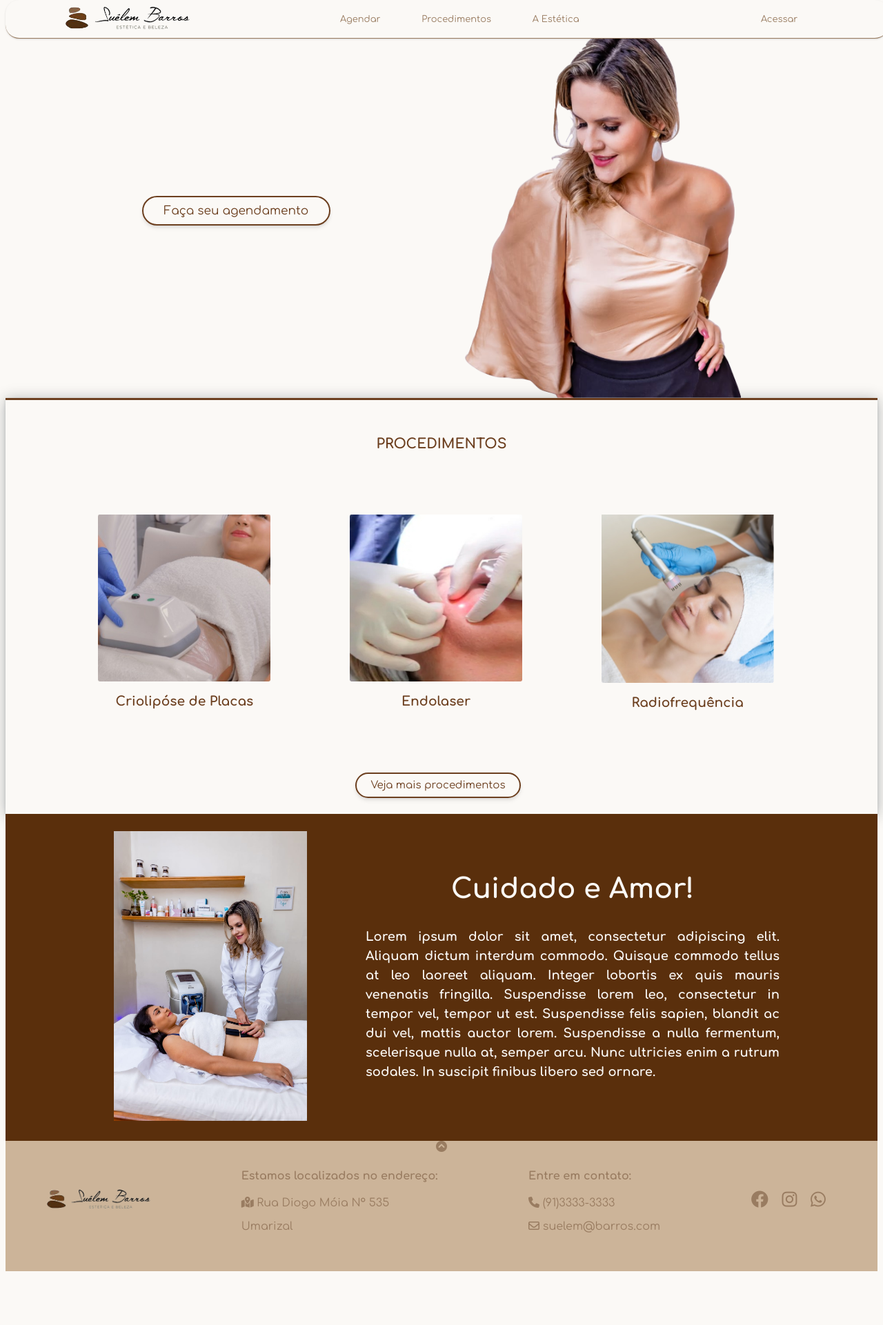
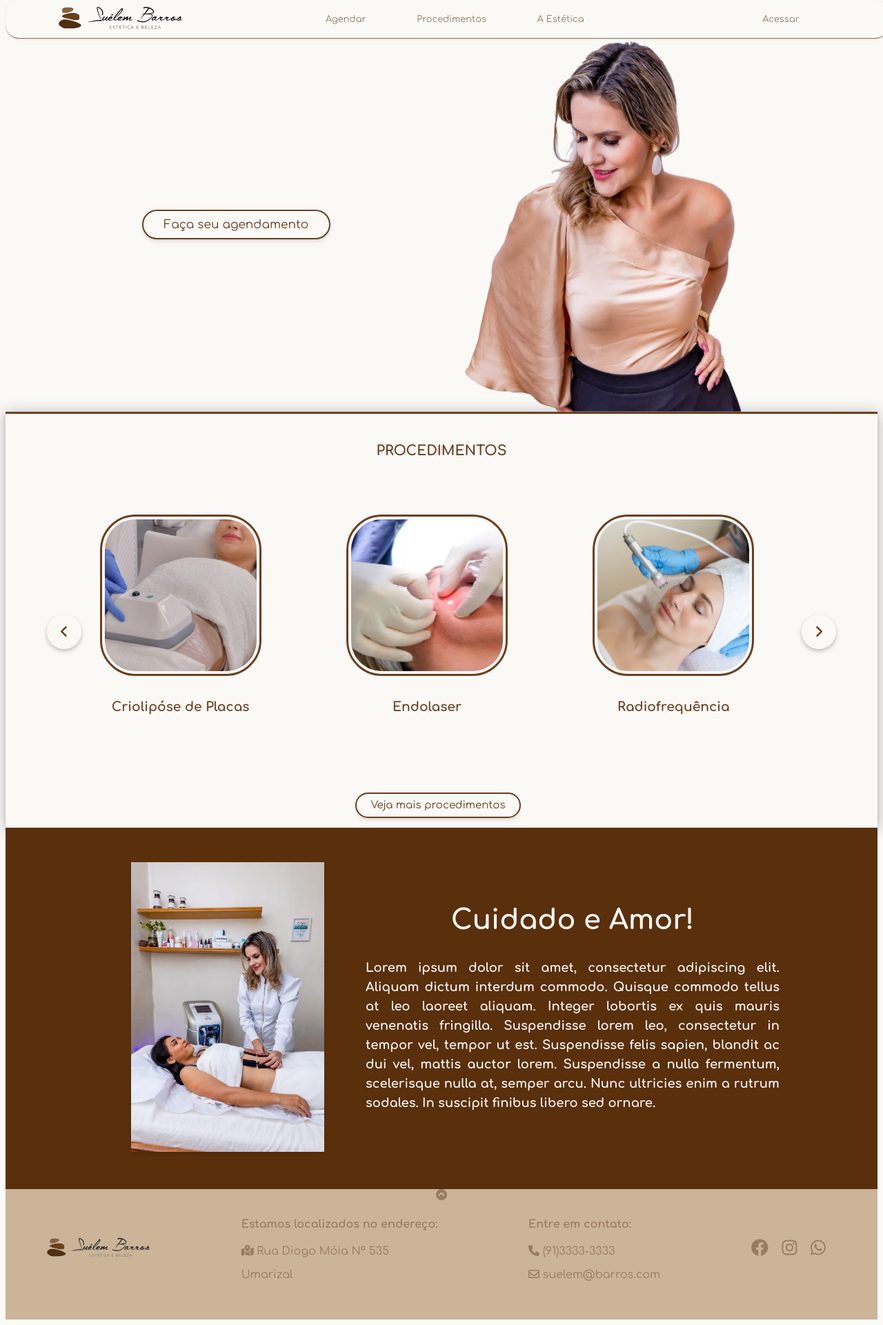
Before and after one commit to Gab053/Estetica-Suelem-Barros, a Flask app: page / in a window 1280 px wide. Shown: the whole page at 69% size. Before the commit the page ends 1843 px from the top, so only its background shows below. Run offline with Flask 3, Linux system fonts and the light colour scheme.

Commit message:
Update home

```diff
--- a/static/css/home.css
+++ b/static/css/home.css
@@ -23,6 +23,7 @@ header{
     border-radius: 20px;
     position: fixed;
     top: 0px;
+    z-index: 4;
     box-shadow: rgba(0, 0, 0, 0.1) 0px 1px 3px 0px, rgba(0, 0, 0, 0.06) 0px 1px 2px 0px;
 }
 .header-logo{
@@ -32,7 +33,7 @@ header{
 }
 header ul a{
     margin-right: 40px;
-    padding: 8px;
+    padding: 8px 15px;
     color: #997C61;
     text-decoration: none;
     border-radius: 20px;
@@ -54,7 +55,7 @@ button{
     display: flex;
     justify-content: space-around;
     align-items: center;
-    margin-top: 30px;
+    margin-top: 50px;
 }
 
 
@@ -107,24 +108,67 @@ button{
     padding: 8px 20px;
 }
 
-.procedimentos ul{
+.wrapper{
     max-width: 1100px;
     width: 100%;
-    padding: 0 35px;
+    position: relative;
+
 }
-.procedimentos .carrossel{
+
+.wrapper i{
+    height: 50px;
+    width: 50px;
+    background: #FBF9F6;
+    text-align: center;
+    line-height: 50px;
+    border-radius: 50%;
+    cursor: pointer;
+    position: absolute;
+    top: 50%;
+    font-size: 1.25rem;
+    transform: translateY(-50%);
+    box-shadow: 0 3px 6px rgba(0,0,0,0.23);
+    color: #6C3F1F;
+}
+.wrapper i:first-child {
+    left: -22px;
+}
+.wrapper i:last-child {
+    right: -22px;
+}
+
+
+
+.wrapper .carrossel{
     display: grid;
     grid-auto-flow: column;
     grid-auto-columns: calc((100% / 3) - 12px);
-    gap: 10px;
-    overflow: hidden;
+    gap: 16px;
+    overflow-x: auto;
+    scroll-snap-type: x mandatory;
+    scroll-behavior: smooth;
+    scrollbar-width: 0;
+
+    @media screen and (max-width: 900px) {
+    grid-auto-columns: calc((100% / 2) - 8px);
+}
+    @media screen and (max-width: 625px) {
+    grid-auto-columns: 100%;
+}
 }
 
-.carrossel :where(.card, .card img){
+.carrossel::-webkit-scrollbar{
+    display: none;
+}
+.carrossel :where(.card, .img){
     display: flex;
     align-items: center;
     justify-content: center;
-    flex-direction: column;
+
+}
+.carrossel.dragging{
+    scroll-snap-type: none;
+    scroll-behavior: auto;
 }
 .carrossel .dragging .card{
     cursor: grab;
@@ -132,26 +176,41 @@ button{
 }
 
 .carrossel .card{
+    scroll-snap-align: start;
     list-style: none;
-    color:#6C3F1F;
-    height: 300px;
+    height: 342px;
     display: flex;
     cursor: pointer;
     align-items: center;
     justify-content: center;
     flex-direction: column;
+    padding-bottom: 15px;
+    border-radius: 5%;
+    background: #FBF9F6;
 
 
+    }
+
+
+.card .img img{
+    width: 220px;
+    height: 220px;
+    object-fit: cover;
+    border-radius: 20%;
+
+}
+.card .img{
+
+    width: 228px;
+    height: 228px;
+    border-radius: 22%;
+    border: 3px solid #6C3F1F;
+}
+.card h3{
+    color: #6C3F1F;
+    padding: 17px;
 }
 
-
-.card img{
-    width: 250px;
-    height: 250px;
-    object-fit: cover;
-    border-radius: 1%;
-
-}
 
 .procedimentos a{
 
@@ -169,7 +228,7 @@ button{
 .procedimentos a:hover{
     color: #FBF9F6;
     background-color: #6C3F1F;
-    box-shadow: rgba(0, 0, 0, 0.1) 0px 4px 6px -1px, rgba(0, 0, 0, 0.06) 0px 2px 4px -1px;
+
 }
 
 
@@ -186,8 +245,9 @@ button{
 }
 .sobre img{
     width: 280px;
-    padding: 25px;
-    margin-right: 50px;
+
+    margin: 50px;
+    box-shadow: rgba(0, 0, 0, 0.1) 0px 4px 6px -1px, rgba(0, 0, 0, 0.06) 0px 2px 4px -1px;
 }
 .sobre ul{
     padding: 10px;
@@ -210,7 +270,7 @@ button{
 /* Footer*/
 .fa-brands {
     /* color: #bda556; */
-    color:#997C61;
+    color: #997C61;
     font-size: 25px;
     margin-right: 15px;
 }
--- a/static/js/drag.js
+++ b/static/js/drag.js
@@ -1,6 +1,28 @@
 const carrossel = document.querySelector(".carrossel");
+const arrowBtns = document.querySelectorAll(".wrapper i");
+const firstCardWidth = carrossel.querySelector(".card").offsetWidth;
+const carrosselChildrens = [...carrossel.children];
 
 let isDragging = false, startX, startScrollLeft;
+
+let cardPerView = Math.round(carrossel.offsetWidth / firstCardWidth);
+
+//copias de cards finais para carrossel infinito
+carrosselChildrens.slice(-cardPerView).reverse().forEach(card => {
+    carrossel.insertAdjacentHTML("afterbegin", card.outerHTML)
+});
+//copias de cards iniciais para carrossel infinito
+carrosselChildrens.slice(0, cardPerView).forEach(card => {
+    carrossel.insertAdjacentHTML("beforeend", card.outerHTML)
+});
+
+
+
+arrowBtns.forEach(btn => {
+    btn.addEventListener("click", () => {
+        carrossel.scrollLeft += btn.id === "left" ? -firstCardWidth :  firstCardWidth;
+    })
+});
 
 const dragStart = (e) => {
     isDragging = true;
@@ -22,6 +44,25 @@ const dragStop = () => {
     carrossel.classList.remove("dragging");
 }
 
+const infiniteScroll = () => {
+    if(carrossel.scrollLeft === 0){
+        console.log("aiaiuiui");
+    } else if(carrossel.scrollLeft === carrossel.scrollWidth - carrossel.offsetWidth){
+        console.log("aaaaaaaa");
+    }
+}
+
 carrossel.addEventListener("mousedown", dragStart);
 carrossel.addEventListener("mousemove", dragging);
 document.addEventListener("mouseup", dragStop);
+carrossel.addEventListener("scroll", infiniteScroll);
+
+
+
+
+document.getElementById("irSobre").addEventListener("click", function() {
+    window.scrollTo({
+        top: 1140,
+        behavior: "smooth"
+    });
+});
--- a/templates/homepage.html
+++ b/templates/homepage.html
@@ -9,11 +9,11 @@
 </head>
 <body>
      <header>
-        <div><a href="/homepage"><img src="../static/img/logo.png" class="header-logo"></a></div>
+        <div><a href="/"><img src="../static/img/logo.png" class="header-logo"></a></div>
         <ul>
             <a href="/login">Agendar</a>
             <a href="#">Procedimentos</a>
-            <a href="#">A Estética</a>
+            <a href="/" id="irSobre">A Estética</a>
         </ul>
         <ul>
         <a href="/login">Acessar</a>
@@ -22,7 +22,7 @@
 
     <nav class="banner">
     <div>
-        <a href="#">Faça seu agendamento</a>
+        <a href="/login">Faça seu agendamento</a>
     </div>
     <div>
         <img src="../static/img/banner.png">
@@ -30,30 +30,32 @@
 </nav>
     <div class="procedimentos">
         <div><h4>PROCEDIMENTOS</h4></div>
-
+        <div class="wrapper">
+            <i id="left" class="fa-solid fa-angle-left"></i>
             <ul class="carrossel">
                 <li class="card">
-                <img src="../static/img/criolipose.jpeg" draggable="false">
+                    <div class="img"><img src="../static/img/criolipose.jpeg" draggable="false"></div>
                     <h3>Criolipóse de Placas</h3>
                 </li>
                 <li class="card">
-                <img src="../static/img/endolaser.jpg" draggable="false">
+                    <div class="img"><img src="../static/img/endolaser.jpg" draggable="false"></div>
                     <h3>Endolaser</h3>
                 </li>
                 <li class="card">
-                <img src="../static/img/radiofrequencia.jpg" draggable="false">
+                    <div class="img"><img src="../static/img/radiofrequencia.jpg" draggable="false"></div>
                     <h3>Radiofrequência</h3>
                 <li class="card">
-                <img src="../static/img/ozonioterapia.jpg" draggable="false">
+                    <div class="img"><img src="../static/img/ozonioterapia.jpg" draggable="false"></div>
                     <h3>Ozonioterapia</h3>
                 </li>
                 <li class="card">
-                <img src="../static/img/carboxterapia.jpg" draggable="false">
+                    <div class="img"><img src="../static/img/carboxterapia.jpg" draggable="false"></div>
                     <h3>Carboxterapia</h3>
                 </li>
 
             </ul>
-
+            <i id="right" class="fa-solid fa-angle-right" ></i>
+        </div>
         <div><a href="#">Veja mais procedimentos</a></div>
 
     </div>
```
Also changed, not shown: templates/login.html (+5 -5 lines). Lines whose indentation alone changed are shown as unchanged.
